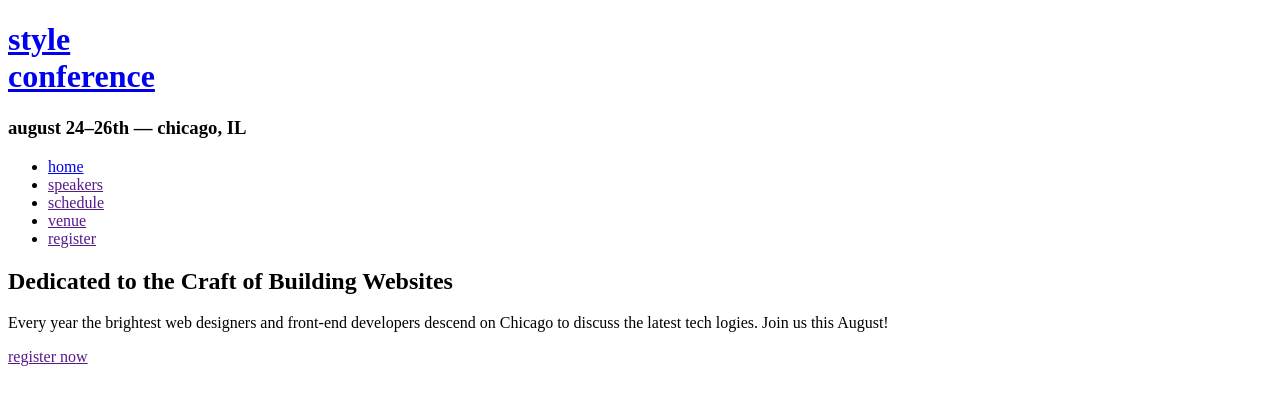
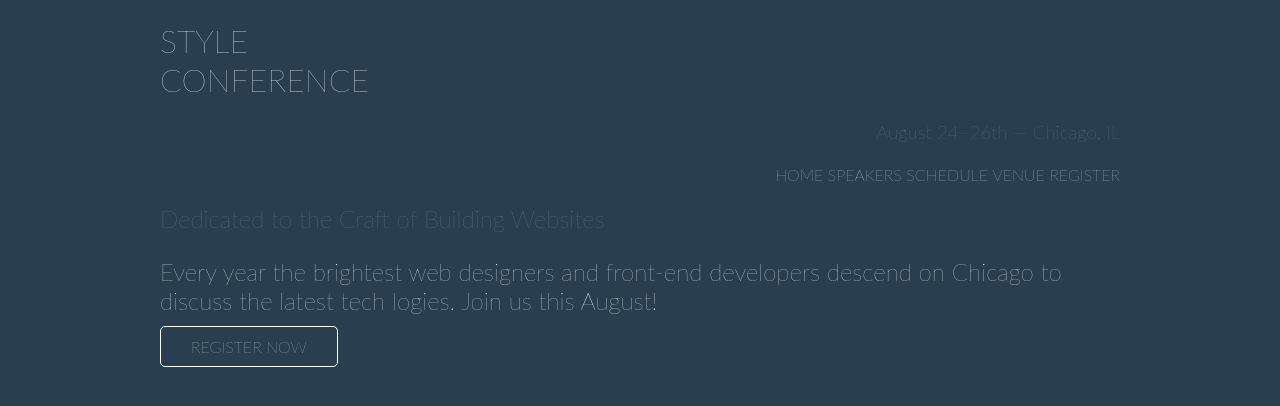
Before and after one commit to HamBP/WebPractice, a plain HTML site: page conference.html in a window 1280 px wide. Drawn offline with Linux system fonts and the light colour scheme.

Commit message:
완전히 배끼려고 했는데 이 짓은 아닌듯

```diff
--- a/conference.css
+++ b/conference.css
@@ -0,0 +1,88 @@
+body {
+    background: #293f50;
+    color: white;
+    font-weight: 100;
+    font-size: 16px / 22px;
+    font-family: "Lato", "Open Sans", "Helvetica Neue", Helvetica, Arial, sans-serif;
+}
+
+a {
+    text-decoration: none;
+    color: inherit;
+}
+
+a:hover {
+    color: #648880;
+}
+
+h2, h3, h4 {
+    font-weight: 100;
+    color: #648880;
+    margin-bottom: 22px;
+}
+
+.wrapper {
+    display: block;
+    margin: 0 auto;
+    padding: 0;
+    width: 960px;
+}
+
+.left {
+    display: inline;
+    text-align: left;
+}
+
+.right {
+    display: inline;
+    text-align: right;
+}
+
+.container {
+    margin: 0 auto;
+}
+
+.header {
+    vertical-align: baseline;
+    width: 960px;
+}
+
+.logo {
+    font-weight: 100;
+    text-transform: uppercase;
+}
+
+h3.tagline {
+    text-transform: capitalize;
+}
+
+.nav-bar li {
+    display: inline;
+    text-transform: uppercase;
+    list-style: none;
+}
+
+.here.container {
+    text-align: center;
+}
+
+.hero.container p {
+    font-size: 24px;
+    margin-bottom: 22px;
+}
+
+a.register-btn {
+    padding: 10px 30px;
+    text-transform: uppercase;
+    border: solid 1px white;
+    border-radius: 5px;
+}
+
+a.register-btn:hover {
+    color: #648880;
+    background: white;
+}
+
+.main {
+    color: #888;
+}
--- a/conference.html
+++ b/conference.html
@@ -9,8 +9,9 @@
     </head>
 
     <body>
-        <header class="header">
-            <div class="header-left">
+        <div class="wrapper">
+            <header class="header container">
+                <div class="left">
                     <h1 class="logo">
                         <a href="./conference.html">
                             style<br>
@@ -18,8 +19,8 @@
                         </a>
                     </h1>
                 </div>
-            <div class="header-right">
-                <h3>
+                <div class="right">
+                    <h3 class="tagline">
                         august 24–26th — chicago, IL
                     </h3>
                     <ul class="nav-bar">
@@ -30,19 +31,21 @@
                         <li><a href="">register</a></li>
                     </ul>
                 </div>
-            <section class="container">
+            </header>
+            <section class="hero container">
                 <h2>Dedicated to the Craft of Building Websites</h2>
                 <p>Every year the brightest web designers and front-end developers descend on Chicago to discuss the latest tech logies. Join us this August!</p>
                 <a href="" class="register-btn">register now</a>
             </section>
             <div class="nav">
             </div>
-        </header>
             <main class="main">
 
             </main>
             <footer class="footer">
 
             </footer>
+        </div>
+
     </body>
 </html>
```
Lines whose indentation alone changed are shown as unchanged.
